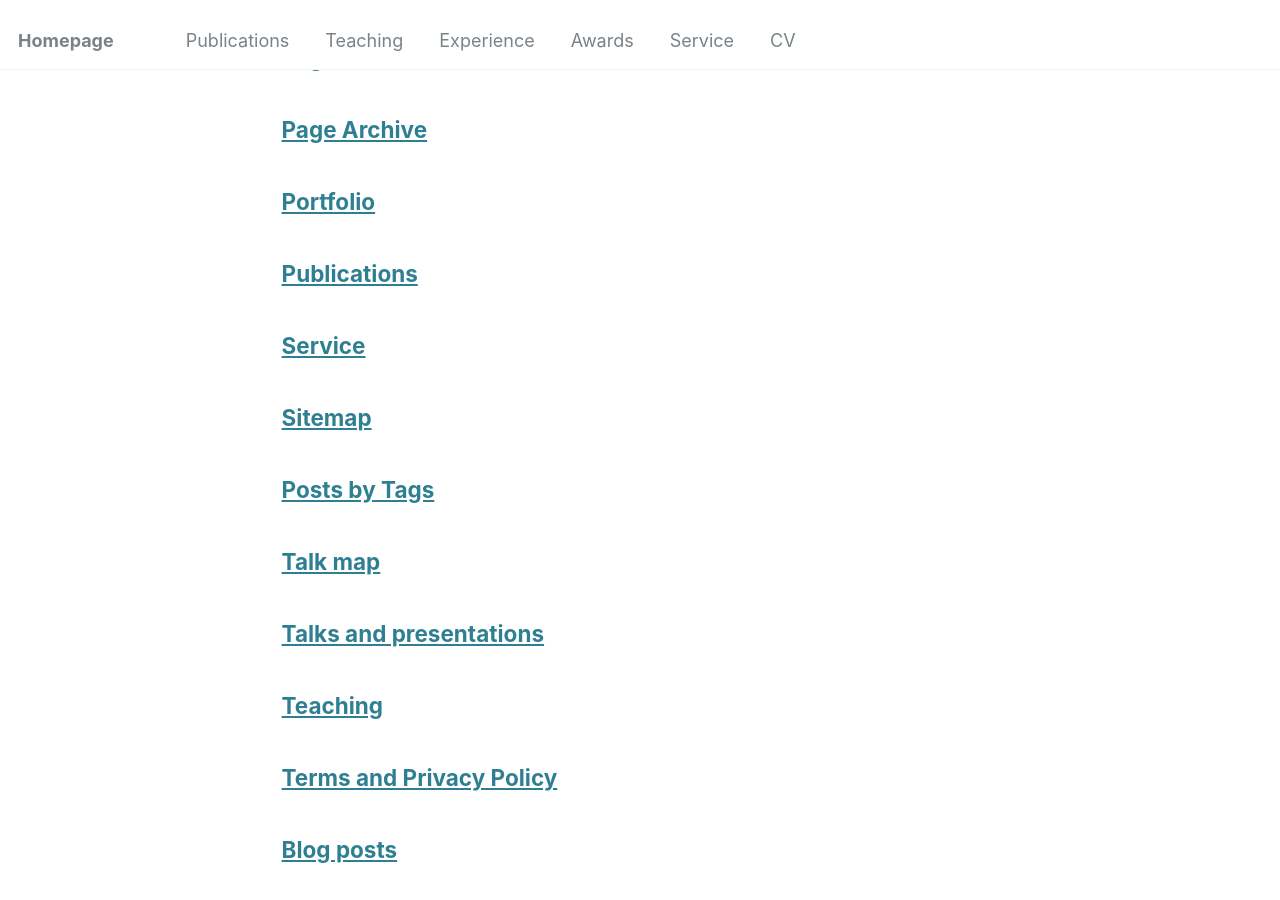
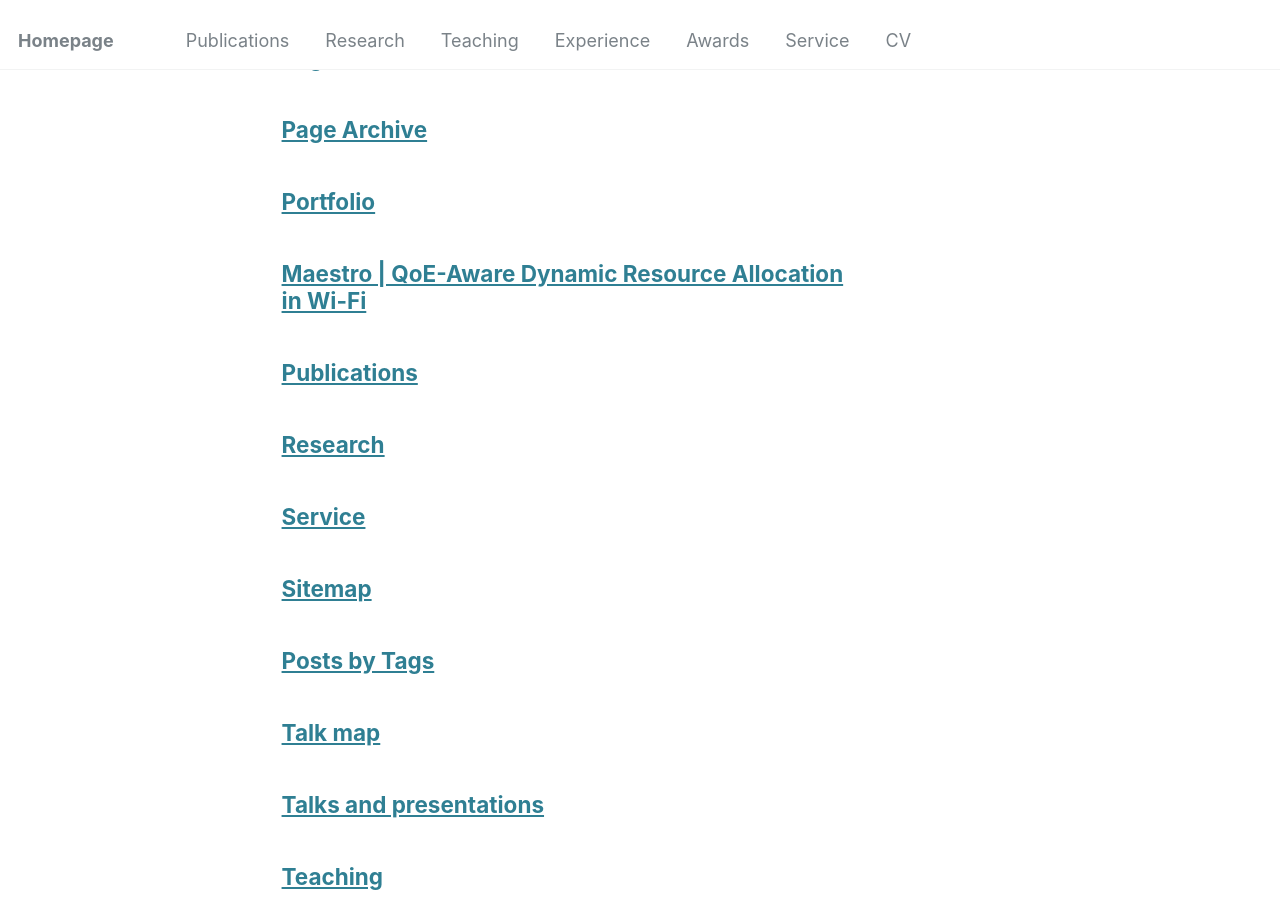
Before and after one commit to UmakantKulkarni/UmakantKulkarni.github.io, a Jekyll site: the page built from _pages/page-archive.html, in a window 1280 px wide and 900 px high, scrolled down 783 px. Built offline with Jekyll 4.4.1, drawn with Linux system fonts in a browser that asks for light colours.

Commit message:
Add research

```diff
--- a/_data/navigation.yml
+++ b/_data/navigation.yml
@@ -10,6 +10,9 @@ main:
 
   # - title: "Talks"
   #   url: /talks/
+
+  - title: "Research"
+    url: /research/
 
   - title: "Teaching"
     url: /teaching/
--- /dev/null
+++ b/_pages/projects-maestro.html
@@ -0,0 +1,302 @@
+---
+layout: single
+title: "Maestro | QoE-Aware Dynamic Resource Allocation in Wi-Fi"
+permalink: /research/maestro/
+author_profile: true
+---
+
+{% include base_path %}
+
+<style>
+  .maestro-hero {
+    background: linear-gradient(135deg, #0c243a 0%, #0b1b2d 55%, #0c243a 100%);
+    color: #eef6ff;
+    padding: 40px 28px;
+    border-radius: 16px;
+    position: relative;
+    overflow: hidden;
+    margin-bottom: 26px;
+    box-shadow: 0 20px 36px rgba(6, 16, 30, 0.4);
+  }
+  .maestro-hero::after {
+    content: "";
+    position: absolute;
+    inset: -80px;
+    background:
+      radial-gradient(circle at 18% 20%, rgba(47, 164, 255, 0.32), transparent 24%),
+      radial-gradient(circle at 82% 10%, rgba(26, 199, 165, 0.28), transparent 22%),
+      radial-gradient(circle at 60% 80%, rgba(255, 255, 255, 0.05), transparent 26%),
+      linear-gradient(120deg, rgba(47, 164, 255, 0.08) 0%, transparent 30%, rgba(26, 199, 165, 0.1) 70%, transparent 100%);
+    pointer-events: none;
+  }
+  .maestro-hero h1 {
+    margin: 0 0 10px;
+    font-size: 2rem;
+    letter-spacing: 0.01em;
+    position: relative;
+    z-index: 1;
+  }
+  .maestro-hero p {
+    margin: 0 0 12px;
+    max-width: 880px;
+    color: #d8e6f5;
+    position: relative;
+    z-index: 1;
+  }
+  .maestro-pill-row {
+    display: flex;
+    flex-wrap: wrap;
+    gap: 10px;
+    margin-top: 14px;
+    position: relative;
+    z-index: 1;
+  }
+  .maestro-pill {
+    background: rgba(255, 255, 255, 0.14);
+    color: #f4fbff;
+    padding: 8px 13px;
+    border-radius: 999px;
+    font-size: 0.92rem;
+    border: 1px solid rgba(255, 255, 255, 0.22);
+  }
+  .panel-grid {
+    display: grid;
+    grid-template-columns: repeat(auto-fit, minmax(260px, 1fr));
+    gap: 16px;
+    margin: 14px 0 24px;
+  }
+  .panel {
+    background: #0f1926;
+    color: #e8f2ff;
+    padding: 16px 16px 18px;
+    border-radius: 12px;
+    border: 1px solid #1f2a38;
+    box-shadow: 0 10px 22px rgba(7, 17, 32, 0.28);
+    position: relative;
+    overflow: hidden;
+  }
+  .panel::after {
+    content: "";
+    position: absolute;
+    inset: 0;
+    background: radial-gradient(circle at 16% 18%, rgba(47, 164, 255, 0.16), transparent 32%), radial-gradient(circle at 82% 18%, rgba(26, 199, 165, 0.16), transparent 32%);
+    pointer-events: none;
+  }
+  .panel h3 {
+    margin: 0 0 8px;
+    font-size: 1.1rem;
+  }
+  .panel p {
+    margin: 0;
+    color: #cddff3;
+    line-height: 1.45;
+  }
+  .list-grid {
+    display: grid;
+    grid-template-columns: repeat(auto-fit, minmax(280px, 1fr));
+    gap: 14px;
+    margin-bottom: 10px;
+  }
+  .list-card {
+    background: #0c1420;
+    border: 1px solid #1d3147;
+    border-radius: 12px;
+    padding: 14px 14px 12px;
+    box-shadow: 0 10px 18px rgba(5, 12, 24, 0.24);
+    position: relative;
+    overflow: hidden;
+  }
+  .list-card h4 {
+    margin: 0 0 8px;
+    font-size: 1rem;
+    color: #e8f3ff;
+  }
+  .list-card::after {
+    content: "";
+    position: absolute;
+    inset: 0;
+    background: radial-gradient(circle at 18% 18%, rgba(47, 164, 255, 0.12), transparent 32%), radial-gradient(circle at 82% 12%, rgba(26, 199, 165, 0.12), transparent 30%);
+    pointer-events: none;
+  }
+  .list-card ul {
+    margin: 0;
+    padding-left: 18px;
+    color: #c6d8ee;
+  }
+  .list-card li {
+    margin-bottom: 6px;
+  }
+  .cta-row {
+    display: flex;
+    flex-wrap: wrap;
+    gap: 10px;
+    margin: 16px 0 6px;
+  }
+  .cta-row a {
+    text-decoration: none;
+    padding: 10px 14px;
+    border-radius: 12px;
+    font-weight: 700;
+    border: 1px solid transparent;
+    transition: transform 0.15s ease, box-shadow 0.15s ease;
+  }
+  .cta-row a.primary {
+    background: linear-gradient(135deg, #2fa4ff 0%, #1ac7a5 100%);
+    color: #041524;
+  }
+  .cta-row a.secondary {
+    background: transparent;
+    color: #e4f4ff;
+    border-color: #2fa4ff;
+  }
+  .cta-row a:hover {
+    transform: translateY(-2px);
+    box-shadow: 0 10px 20px rgba(31, 75, 110, 0.32);
+  }
+  .section-title {
+    font-size: 1.15rem;
+    margin: 18px 0 10px;
+    color: #0d2034;
+  }
+  .section-title.alt {
+    color: #e9f4ff;
+  }
+  .criteria {
+    background: #0f1824;
+    color: #e8f2ff;
+    border-radius: 12px;
+    padding: 16px;
+    border: 1px solid #1e3044;
+    box-shadow: 0 12px 20px rgba(5, 15, 30, 0.28);
+    margin-bottom: 14px;
+  }
+  .criteria ul {
+    margin: 8px 0 0;
+    padding-left: 18px;
+    color: #c6d8ee;
+  }
+  .criteria li {
+    margin-bottom: 6px;
+  }
+  @media (max-width: 640px) {
+    .maestro-hero {
+      padding: 28px 20px;
+    }
+  }
+  /* Decorative orbit for hero */
+  .orbit {
+    position: absolute;
+    width: 420px;
+    height: 420px;
+    border: 1px dashed rgba(255, 255, 255, 0.18);
+    border-radius: 50%;
+    top: -120px;
+    right: -100px;
+    opacity: 0.6;
+  }
+  .orbit::before {
+    content: "";
+    position: absolute;
+    width: 12px;
+    height: 12px;
+    background: linear-gradient(135deg, #2fa4ff, #1ac7a5);
+    border-radius: 50%;
+    top: 40%;
+    left: -6px;
+    box-shadow: 0 0 18px rgba(47, 164, 255, 0.8);
+  }
+</style>
+
+<section class="maestro-hero">
+  <div class="orbit" aria-hidden="true"></div>
+  <h1>Maestro: QoE-Aware Dynamic Resource Allocation in Wi-Fi Networks</h1>
+  <p>Reinforcement learning resource manager that maximizes user QoE and QoE fairness without modifying clients, pairing telemetry-driven QoE estimation with flow-level access category and priority control.</p>
+  <div class="maestro-pill-row">
+    <span class="maestro-pill">Telemetry-only QoE estimation</span>
+    <span class="maestro-pill">DDQN multi-agent RL</span>
+    <span class="maestro-pill">Enterprise Wi-Fi 6 testbed</span>
+  </div>
+</section>
+
+<div class="panel-grid">
+  <div class="panel">
+    <h3>The challenge</h3>
+    <p>QoS-tuned Wi-Fi policies miss user experience; static mappings (e.g., WMM) ignore changing load, and prior dynamic policies can require client-side hooks to see QoE.</p>
+  </div>
+  <div class="panel">
+    <h3>Maestro approach</h3>
+    <p>Formulates Wi-Fi resource allocation as a PO-MDP. LSTM QoE estimators (per application class) consume only controller telemetry; a DDQN multi-agent policy jointly selects access category (BE/VI/VO) and traffic priority per flow.</p>
+  </div>
+  <div class="panel">
+    <h3>Evidence</h3>
+    <p>Enterprise Wi-Fi 6 testbed (Aruba controller + AP, Real clients and servers) running video streaming, video conferencing, file transfer, and audio conferencing. Maestro lifts QoE up to 25× and fairness 78% over WMM, reaches up to 69% QoE over QFlow, and improves popular OTT apps by 12% on average (up to 29%).</p>
+    <div class="cta-row" style="margin-top: 12px;">
+      <a class="primary" href="https://dl.acm.org/doi/abs/10.1145/3709371" target="_blank" rel="noopener">Maestro paper (PDF)</a>
+    </div>
+  </div>
+</div>
+
+<h2 class="section-title">Design highlights</h2>
+<div class="list-grid">
+  <div class="list-card">
+    <h4>Telemetry → QoE estimator</h4>
+    <ul>
+      <li>Uses only WLAN controller telemetry (257 features; 4-second sampling) to keep clients and apps untouched.</li>
+      <li>LSTM with three stacked layers (256/128/64 hidden units) trained for 50 epochs using MSE + Adam.</li>
+      <li>Separate estimators for video streaming, video conferencing, file transfer, and audio conferencing.</li>
+    </ul>
+  </div>
+  <div class="list-card">
+    <h4>RL policy (DDQN, multi-agent)</h4>
+    <ul>
+      <li>One agent per application class; state combines estimated QoE and telemetry.</li>
+      <li>Action: assign access category (BE/VI/VO) + traffic priority (high/low) per flow—no static binding to app class.</li>
+      <li>Replay buffer + controlled exploration for sample efficiency in high-dimensional Wi-Fi state/action space.</li>
+    </ul>
+  </div>
+  <div class="list-card">
+    <h4>Simulation environment</h4>
+    <ul>
+      <li>Built from a “knowledge base” of 402 hours of telemetry+QoE (362K data points) across 15 Wi-Fi configurations.</li>
+      <li>Starts RL agents from random states and evaluates actions using the knowledge base to avoid costly live training.</li>
+      <li>Maintains alignment between telemetry windows and QoE via 4-second intervals.</li>
+    </ul>
+  </div>
+  <div class="list-card">
+    <h4>Controller integration path</h4>
+    <ul>
+      <li>WLAN controller flow classifier tags application class; Maestro ingests telemetry and estimates QoE.</li>
+      <li>Policy agent sends access category + priority to AP configuration handler; applied without client changes.</li>
+      <li>Targets elephant flows with sustained traffic.</li>
+    </ul>
+  </div>
+</div>
+
+<h2 class="section-title">Evaluation snapshot</h2>
+<div class="list-grid">
+  <div class="list-card">
+    <h4>QoE & fairness vs. WMM</h4>
+    <ul>
+      <li>Up to 25× higher QoE and 78% higher QoE fairness across mixed workloads in the Wi-Fi 6 testbed.</li>
+      <li>Popular OTT apps (Netflix, Zoom) gain 12% on average and up to 29% QoE improvement.</li>
+    </ul>
+  </div>
+  <div class="list-card">
+    <h4>Against QFlow</h4>
+    <ul>
+      <li>Matches or exceeds QoE without requiring client-side instrumentation; up to 69% QoE lift reported.</li>
+    </ul>
+  </div>
+  <div class="list-card">
+    <h4>Training efficiency</h4>
+    <ul>
+      <li>Simulation harness accelerates DDQN training using the knowledge base instead of repeated on-hardware trials.</li>
+      <li>Validation losses stabilize after ~30 epochs; residuals centered near zero on test data (per paper Figure 2).</li>
+    </ul>
+  </div>
+</div>
+
+<div class="cta-row">
+  <a class="primary" href="https://dl.acm.org/doi/abs/10.1145/3709371" target="_blank" rel="noopener">Read the Maestro paper</a>
+  <a class="secondary" href="{{ base_path }}/research/">Back to Research</a>
+</div>
--- /dev/null
+++ b/_pages/research.html
@@ -0,0 +1,155 @@
+---
+layout: single
+title: "Research"
+permalink: /research/
+author_profile: true
+---
+
+{% include base_path %}
+
+<style>
+  .projects-hero {
+    background: radial-gradient(circle at 20% 20%, rgba(52, 152, 219, 0.18), transparent 35%), radial-gradient(circle at 80% 0%, rgba(52, 219, 186, 0.25), transparent 25%), linear-gradient(135deg, #0b1e33 0%, #0e2a3f 45%, #0b1e33 100%);
+    color: #eef5ff;
+    padding: 40px 28px;
+    border-radius: 16px;
+    margin-bottom: 26px;
+    position: relative;
+    overflow: hidden;
+  }
+  .projects-hero h1 {
+    margin: 0 0 8px;
+    font-size: 2rem;
+    letter-spacing: 0.01em;
+  }
+  .projects-hero p {
+    margin: 0 0 10px;
+    max-width: 820px;
+    color: #d8e6f5;
+  }
+  .projects-hero .hero-meta {
+    display: flex;
+    flex-wrap: wrap;
+    gap: 10px;
+    margin-top: 14px;
+  }
+  .projects-hero .pill {
+    background: rgba(255, 255, 255, 0.14);
+    color: #f4fbff;
+    padding: 7px 12px;
+    border-radius: 999px;
+    font-size: 0.92rem;
+  }
+  .projects-grid {
+    display: grid;
+    grid-template-columns: repeat(auto-fit, minmax(280px, 1fr));
+    gap: 18px;
+  }
+  .project-card {
+    background: #0f1824;
+    color: #f7fbff;
+    padding: 20px 18px 22px;
+    border-radius: 15px;
+    border: 1px solid #1f2a38;
+    box-shadow: 0 12px 24px rgba(3, 12, 24, 0.24);
+    position: relative;
+    overflow: hidden;
+  }
+  .project-card::after {
+    content: "";
+    position: absolute;
+    inset: 0;
+    background: radial-gradient(circle at 20% 20%, rgba(52, 219, 186, 0.15), transparent 30%), radial-gradient(circle at 90% 30%, rgba(52, 152, 219, 0.18), transparent 28%);
+    pointer-events: none;
+  }
+  .project-card h2 {
+    margin: 0 0 6px;
+    font-size: 1.35rem;
+  }
+  .project-card .tagline {
+    color: #bcd4ea;
+    margin-bottom: 10px;
+    font-size: 1rem;
+  }
+  .project-card .meta {
+    display: flex;
+    flex-wrap: wrap;
+    gap: 8px;
+    margin: 10px 0 12px;
+  }
+  .project-card .meta span {
+    background: #102235;
+    border: 1px solid #1e3b55;
+    padding: 6px 10px;
+    border-radius: 10px;
+    font-size: 0.92rem;
+  }
+  .project-card ul {
+    padding-left: 18px;
+    margin: 8px 0 14px;
+    color: #d7e7f6;
+  }
+  .project-card li {
+    margin-bottom: 6px;
+  }
+  .project-actions {
+    display: flex;
+    flex-wrap: wrap;
+    gap: 10px;
+    margin-top: 6px;
+  }
+  .project-actions a {
+    background: linear-gradient(135deg, #2fa4ff 0%, #1ac7a5 100%);
+    color: #041524;
+    padding: 9px 13px;
+    border-radius: 12px;
+    font-weight: 600;
+    text-decoration: none;
+    border: 1px solid transparent;
+    transition: transform 0.15s ease, box-shadow 0.15s ease;
+  }
+  .project-actions a.secondary {
+    background: transparent;
+    color: #e4f4ff;
+    border-color: #2fa4ff;
+  }
+  .project-actions a:hover {
+    transform: translateY(-2px);
+    box-shadow: 0 10px 20px rgba(31, 75, 110, 0.3);
+  }
+  @media (max-width: 600px) {
+    .projects-hero {
+      padding: 28px 20px;
+    }
+  }
+</style>
+
+<section class="projects-hero">
+  <h1>Research</h1>
+  <p>Research systems built for practical networking deployments.</p>
+  <div class="hero-meta">
+    <span class="pill">Learning-based</span>
+    <span class="pill">Deployment-focused</span>
+  </div>
+</section>
+
+<div class="projects-grid">
+  <article class="project-card">
+    <h2>Maestro</h2>
+    <div class="tagline">QoE-aware dynamic resource allocation in Wi-Fi networks using telemetry-driven QoE estimation and RL-based flow control.</div>
+    <div class="meta">
+      <span>Wi-Fi resource management</span>
+      <span>QoE-focused</span>
+      <span>Multi-agent RL</span>
+    </div>
+    <ul>
+      <li>LSTM-based QoE estimator that relies solely on controller telemetry—no client modifications.</li>
+      <li>DDQN multi-agent policy that jointly selects access category and traffic priority per flow.</li>
+      <li>Evaluated on an enterprise Wi-Fi 6 testbed with up to 25× QoE gains over WMM and up to 69% over QFlow.</li>
+    </ul>
+    <div class="project-actions">
+      <a href="{{ base_path }}/research/maestro/">View research</a>
+      <a class="secondary" href="https://dl.acm.org/doi/abs/10.1145/3709371" target="_blank" rel="noopener">Read paper</a>
+    </div>
+  </article>
+</div>
```
